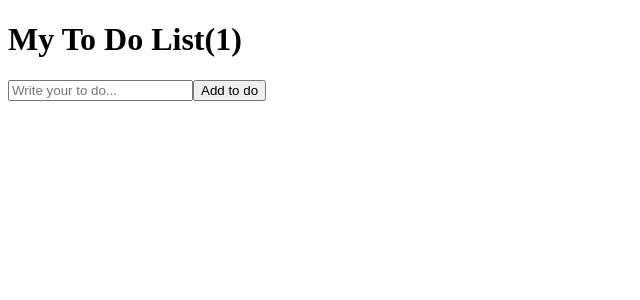
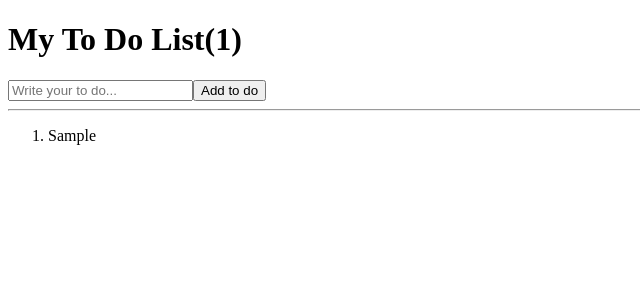
Before and after one commit to kojesung/React_clone_coding, a React (Create React App) app in the folder react-clone/: page / in a window 1280 px wide. Both pictures are taken after typing "Sample" into the empty fields and a click on the button "Add to do". Shown: the top 300 px of the page, without its empty margins (0-640 px from the left). Built offline with nearby package versions, Linux system fonts and the light colour scheme; the HTML template or start-up script is replaced by a standard one.

Commit message:
ToDoList 구현(map 활용)

```diff
--- a/react-clone/src/App.js
+++ b/react-clone/src/App.js
@@ -14,7 +14,7 @@ function App() {
       setToDo("")
     }
     setToDos(function (currentArray) {
-      const newArray = [...currentArray, toDo]
+      const newArray = [...currentArray, toDo]//상태 변화 함수는 어떤 함수에 인자로 무언가를 입력하면 현재 상태가 반환됨
       console.log(newArray)
       return newArray
     })
@@ -26,6 +26,10 @@ function App() {
         <input value={toDo} onChange={handleOnChange} type='text' placeholder="Write your to do..." />
         <button>Add to do</button>
       </form>
+      <hr />
+      <ol>
+        {toDos.reverse().map((items, index) => <li key={index}>{items}</li>)}
+      </ol>
     </div >
   );
 }
@@ -42,4 +46,9 @@ useEffect내의 코드는 처음 렌더링 후에 실행됨(나중에 코드 꼬
 함수, 컴포넌트가 없어질 때의 어떤 분석 결과를 보내고 싶을 떄 활용
 
 input태그는 값이 변할 때 onChange상태가 되고 그 상태의 event가 입력한 text를 가지고 있음(input - onChange(event.target.value))
+
+map 함수는 Array.map() 형식으로 작성하고 첫번째 인자로 배열의 내용을 조정할 수 있는 함수를 작성
+=> 만약에 인자의 항목들을 그대로 보여주고 싶다면 Array.map((items)=>items)처럼 작성해주면 됨
+두번째 인자는 map 함수가 Array의 값들을 한번씩 돌면서 해당 값의 index값을 반환해줌
+key는 고유한 값으로 사용해야하기 때문에 index값을 key로 설정해주면 좋음
 */
```
